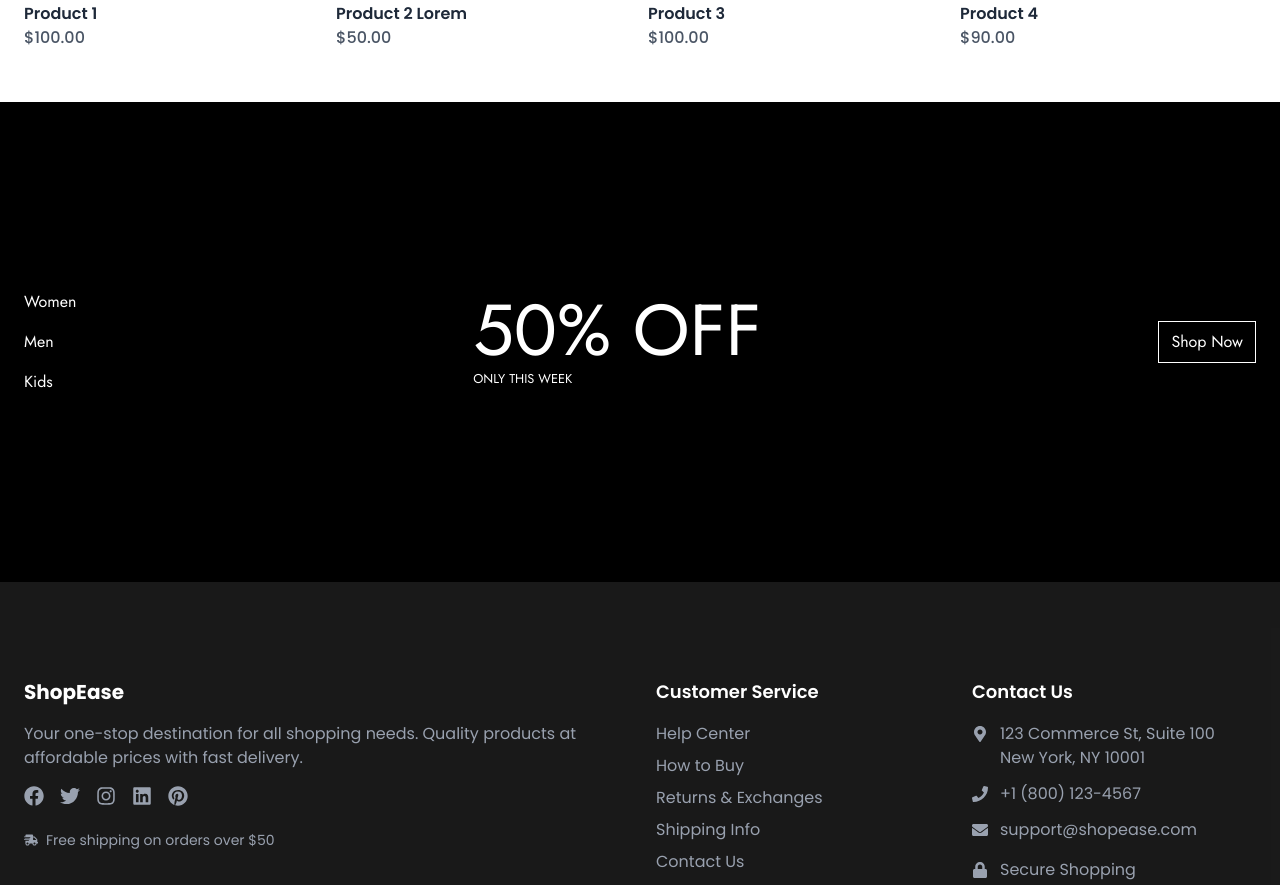
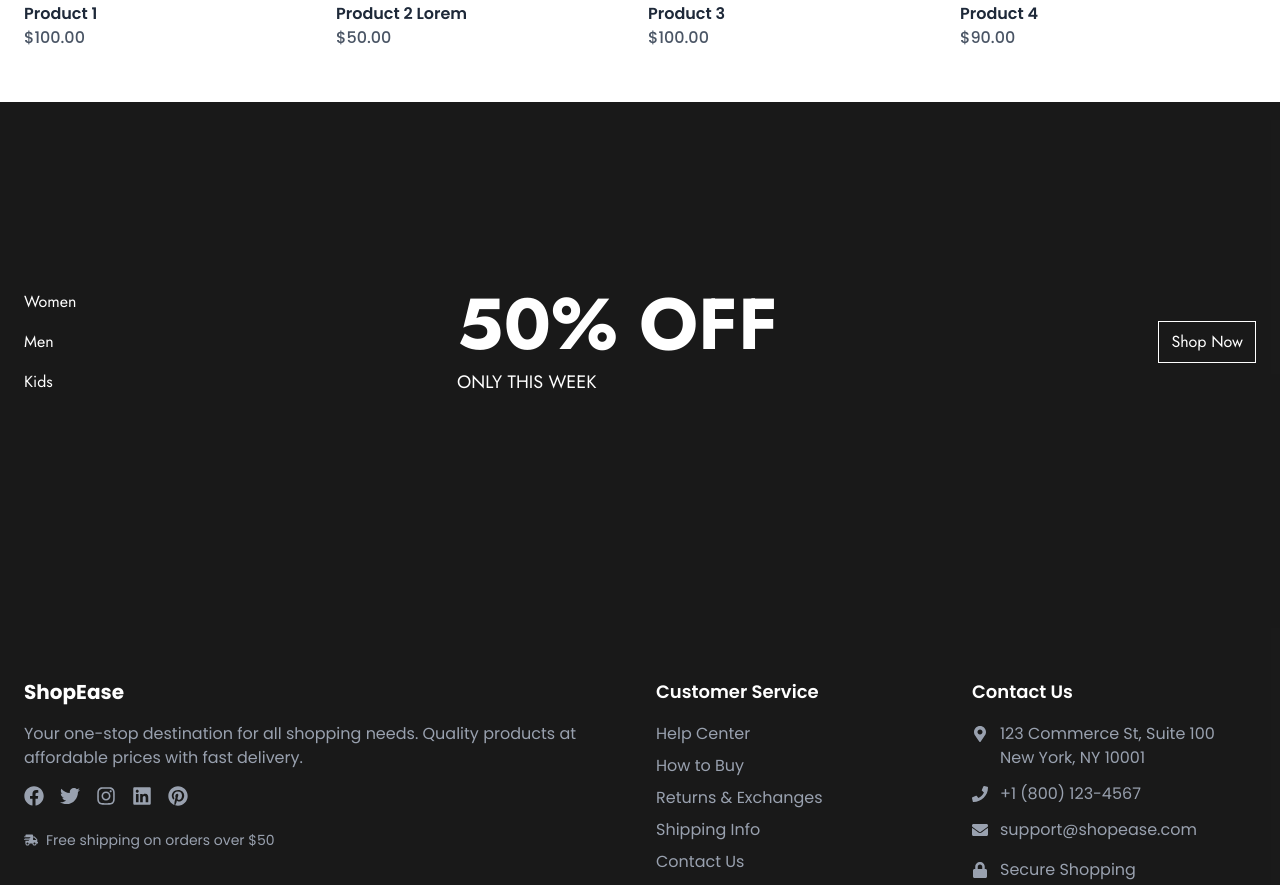
Before and after one commit to gere-codes/shopease, a React (Vite) app in the folder frontend/: page / in a window 1280 px wide. Shown: the part 1659-2544 px from the top of the page. Built offline with nearby package versions, Linux system fonts and the light colour scheme.

Commit message:
style(banner): add opacity to to the banner background

```diff
--- a/frontend/src/shared/components/common/banner.common.tsx
+++ b/frontend/src/shared/components/common/banner.common.tsx
@@ -8,7 +8,7 @@ interface Props {
 export const PromoBanner = ({ title, cta, badge }: Props) => {
 	const navivate = useNavigate();
 	return (
-		<section className="h-[60vh] bg-black text-white flex  font-heading">
+		<section className="h-[60vh] bg-black/90 text-white flex  font-heading">
 			<section className="flex justify-between items-center w-full max-w-7xl mx-auto px-6">
 				<section>
 					<ul className="flex flex-col gap-4 ">
@@ -24,8 +24,8 @@ export const PromoBanner = ({ title, cta, badge }: Props) => {
 					</ul>
 				</section>
 				<section className="">
-					<h2 className="text-white text-7xl">{title}</h2>
-					<small className="text-center">{badge}</small>
+					<h2 className="text-white text-5xl md:text-7xl font-bold">{title}</h2>
+					<p className="text-white mt-2 text-lg">{badge}</p>
 				</section>
 				<button className="border-white border px-3 py-2 cursor-pointer" onClick={() => navivate(cta)}>
 					Shop Now
```
